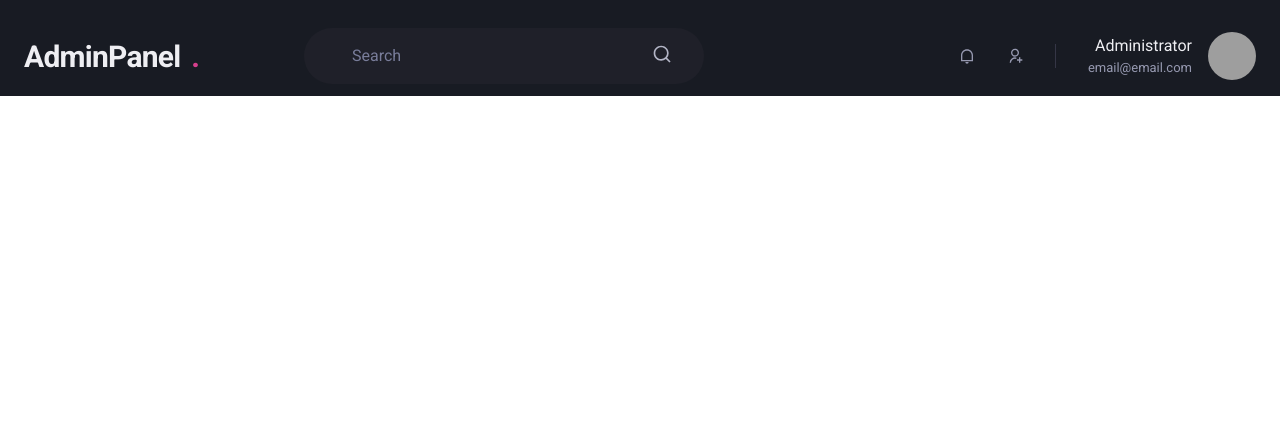
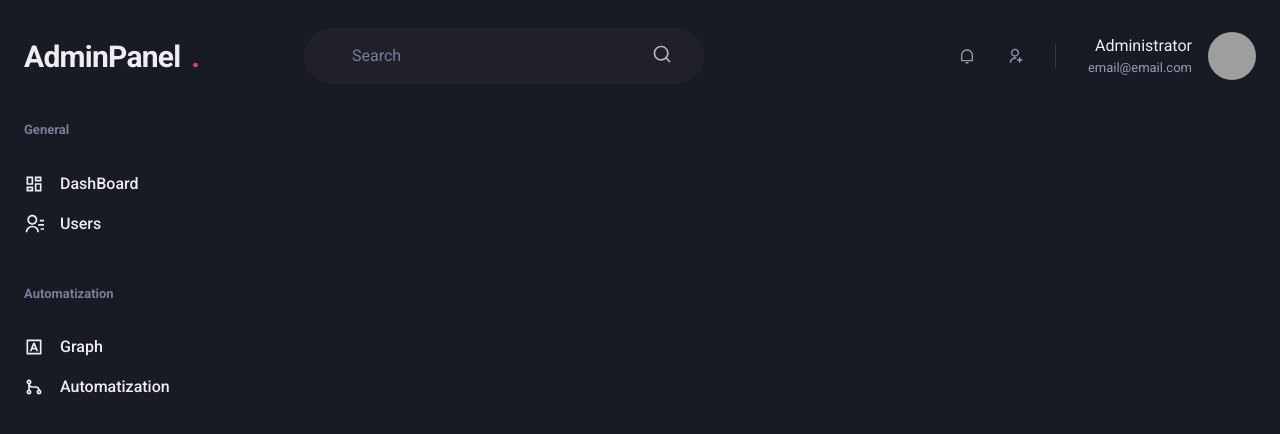
Before and after one commit to savinnsk/nextjs-admin-template-responsive, a Next.js app: page /dashboard in a window 1280 px wide. Shown: the top 434 px of the page. Built offline with nearby package versions, Linux system fonts and the light colour scheme; grey boxes are pictures that could not be loaded.

Commit message:
feat: add sidebar

```diff
--- /dev/null
+++ b/src/components/sidebar.tsx
@@ -0,0 +1,59 @@
+import { Box, Stack, Text, Link, Icon } from "@chakra-ui/react";
+import {
+  RiContactsLine,
+  RiDashboardLine,
+  RiGitMergeLine,
+  RiInputMethodLine,
+} from "react-icons/ri";
+
+export function Sidebar() {
+  return (
+    <Box as="aside" w="64" mr="8">
+      <Stack spacing="12" align="flex-start">
+        <Box>
+          <Text fontWeight="bold" color="gray.400" fontSize="small">
+            General
+          </Text>
+
+          <Stack spacing="4" mt="8" align="stretch">
+            <Link display="flex" alignItems="center">
+              <Icon as={RiDashboardLine} fontSize="20" />
+              <Text ml="4" fontWeight="medium">
+                DashBoard
+              </Text>
+            </Link>
+
+            <Link display="flex" alignItems="center">
+              <Icon as={RiContactsLine} fontSize="20" />
+              <Text ml="4" fontWeight="medium">
+                Users
+              </Text>
+            </Link>
+          </Stack>
+        </Box>
+
+        <Box>
+          <Text fontWeight="bold" color="gray.400" fontSize="small">
+            Automatization
+          </Text>
+
+          <Stack spacing="4" mt="8" align="stretch">
+            <Link display="flex" alignItems="center">
+              <Icon as={RiInputMethodLine} fontSize="20" />
+              <Text ml="4" fontWeight="medium">
+                Graph
+              </Text>
+            </Link>
+
+            <Link display="flex" alignItems="center">
+              <Icon as={RiGitMergeLine} fontSize="20" />
+              <Text ml="4" fontWeight="medium">
+                Automatization
+              </Text>
+            </Link>
+          </Stack>
+        </Box>
+      </Stack>
+    </Box>
+  );
+}
--- a/src/pages/dashboard.tsx
+++ b/src/pages/dashboard.tsx
@@ -1,10 +1,15 @@
 import { Header } from "@/components/header";
+import { Sidebar } from "@/components/sidebar";
 import { Flex } from "@chakra-ui/react";
 
 export default function Dashboard() {
   return (
-    <Flex color="gray.50" bg="gray.900">
+    <Flex direction="column" h="100vh" color="gray.50" bg="gray.900">
       <Header />
+
+      <Flex w="100%" my="6" maxWidth={1480} mx="auto" px="6">
+        <Sidebar />
+      </Flex>
     </Flex>
   );
 }
```
